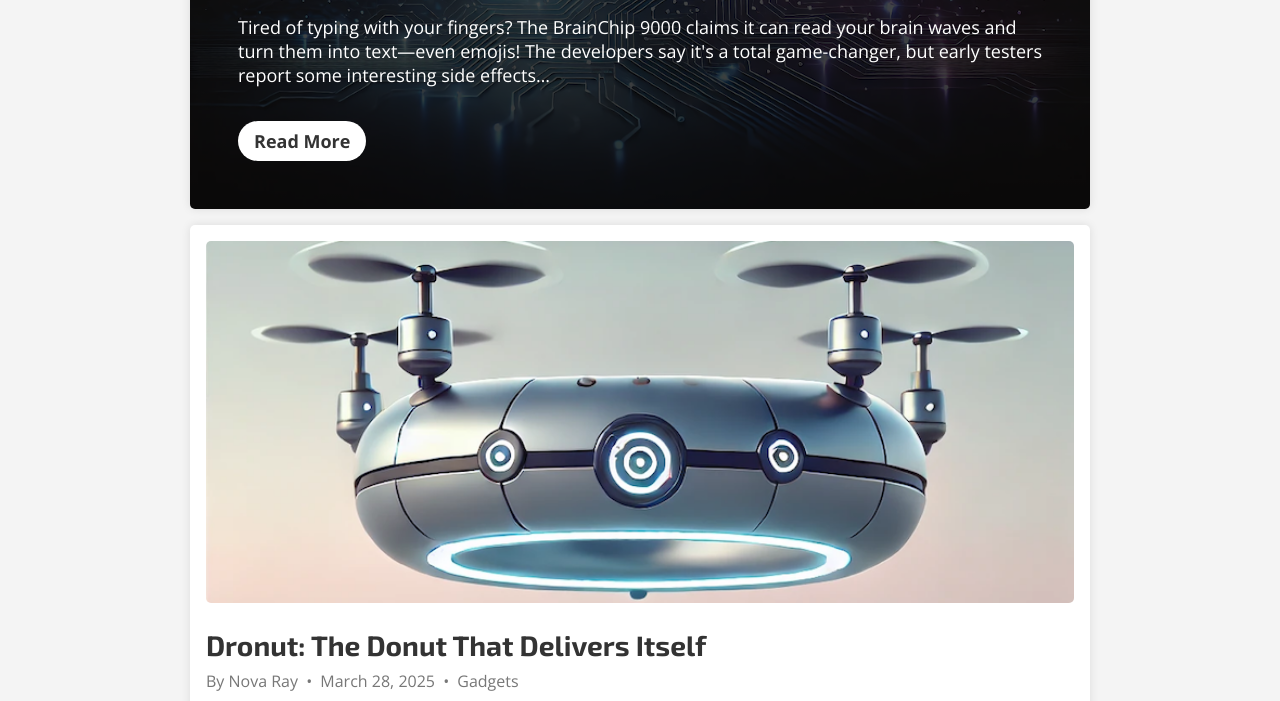
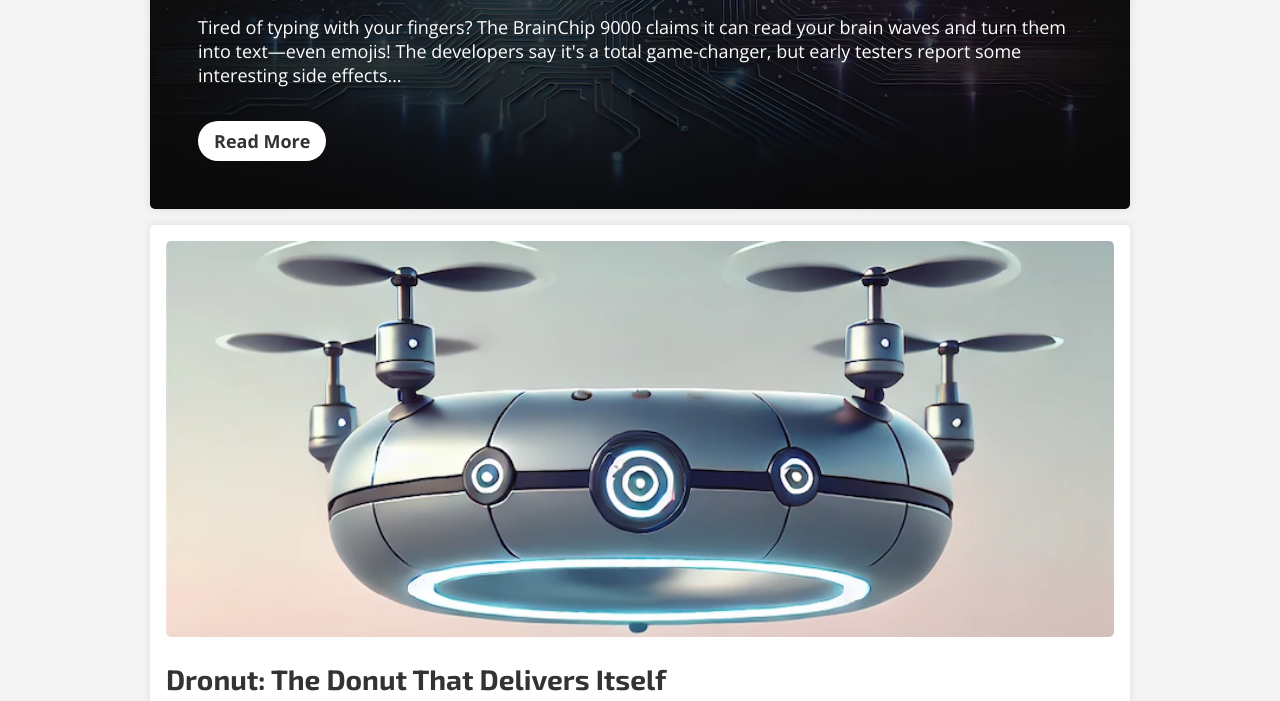
Before and after one commit to PE-Classroom/02-flexbox, a plain HTML site: page index.html in a window 1280 px wide. Shown: the part 267-968 px from the top of the page. Drawn offline with nearby package versions, Linux system fonts and the light colour scheme.

Commit message:
Increase max-width of main content area to improve layout

```diff
--- a/style.css
+++ b/style.css
@@ -26,7 +26,7 @@ h1 {
 
 main {
   padding: 16px;
-  max-width: 900px;
+  max-width: 980px;
   margin: 0 auto;
 }
 
```
